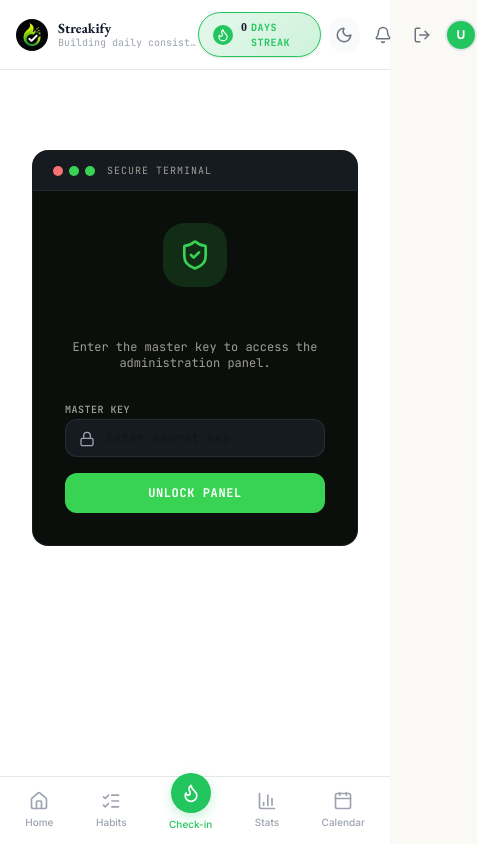
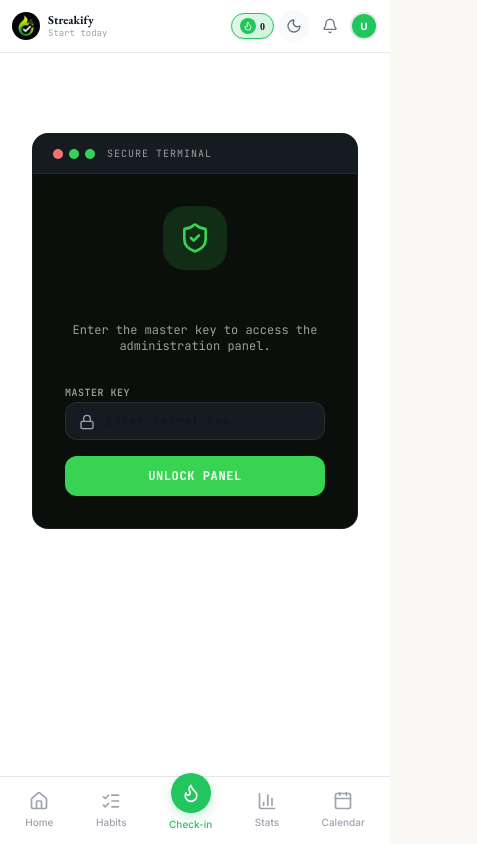
Before and after one commit to Varun79-python/streak-tracker, a Next.js app: page /admin in a window 390 px wide. Shown: the whole page, 477 px wide, since content can reach past the window. Built offline with nearby package versions, Linux system fonts and the light colour scheme.

Commit message:
Mobile responsive fix: TopNav, ProfileView, LeaderboardView, HabitFormModal, DashboardView - all views fitted for mobile

```diff
--- a/src/app/page.tsx
+++ b/src/app/page.tsx
@@ -97,7 +97,7 @@ export default function Home() {
       <div className="flex-1 flex flex-col min-w-0 pb-20">
         <TopNav />
 
-        <main className="flex-1 px-3 py-4 w-full mx-auto max-w-lg">
+        <main className="flex-1 px-3 sm:px-4 py-3 sm:py-4 w-full mx-auto max-w-lg">
           {renderActiveView()}
         </main>
       </div>
--- a/src/components/TopNav.tsx
+++ b/src/components/TopNav.tsx
@@ -16,7 +16,6 @@ function computeHeatmapStreak(history: Record<string, { completed?: boolean }>):
     if (entry && (entry.completed === true || Object.keys(entry).length > 0)) {
       streak++;
     } else if (i > 0) {
-      // Allow today to be incomplete (haven't checked in yet), but break on older gaps
       break;
     }
     d.setDate(d.getDate() - 1);
@@ -40,10 +39,10 @@ export const TopNav: React.FC = () => {
   const heatmapStreak = useMemo(() => computeHeatmapStreak(history), [history]);
 
   return (
-    <header className="sticky top-0 z-30 px-4 py-3 flex items-center justify-between min-h-[52px] border-b" style={{ background: 'var(--surface-canvas)', borderColor: 'var(--hairline)' }}>
+    <header className="sticky top-0 z-30 px-3 sm:px-4 py-2.5 sm:py-3 flex items-center justify-between min-h-[48px] sm:min-h-[52px] border-b" style={{ background: 'var(--surface-canvas)', borderColor: 'var(--hairline)' }}>
       {/* Left — Brand */}
-      <div className="flex items-center gap-2.5">
-        <div className="w-8 h-8 rounded-xl flex items-center justify-center overflow-hidden" style={{ background: '#22C55E' }}>
+      <div className="flex items-center gap-2 sm:gap-2.5 min-w-0">
+        <div className="w-7 h-7 sm:w-8 sm:h-8 rounded-xl flex items-center justify-center overflow-hidden flex-shrink-0" style={{ background: '#22C55E' }}>
           <img
             src="/logo.png"
             alt="Streakify Logo"
@@ -52,68 +51,63 @@ export const TopNav: React.FC = () => {
               e.currentTarget.style.display = 'none';
             }}
           />
-          <Flame className="w-4 h-4 text-white fire-animated" />
+          <Flame className="w-3.5 h-3.5 sm:w-4 sm:h-4 text-white fire-animated" />
         </div>
-        <div className="flex flex-col">
-          <span className="text-sm font-bold leading-tight" style={{ color: 'var(--ink)', fontFamily: 'var(--font-heading)' }}>
+        <div className="flex flex-col min-w-0">
+          <span className="text-xs sm:text-sm font-bold leading-tight truncate" style={{ color: 'var(--ink)', fontFamily: 'var(--font-heading)' }}>
             {user.name || 'Streakify'}
           </span>
-          <span className="text-[10px] font-mono text-[var(--muted-soft)] leading-tight truncate max-w-[140px]">
-            {user.bio || 'Building daily consistency'}
+          <span className="text-[9px] sm:text-[10px] font-mono text-[var(--muted-soft)] leading-tight truncate max-w-[100px] sm:max-w-[140px]">
+            {heatmapStreak > 0 ? <>{heatmapStreak}d streak</> : 'Start today'}
           </span>
         </div>
       </div>
 
       {/* Right — Actions */}
-      <div className="flex items-center gap-2">
-        {/* Premium Glowing Streak Badge */}
+      <div className="flex items-center gap-1 sm:gap-1.5 flex-shrink-0">
+        {/* Streak Badge — compressed on mobile */}
         <div
           onClick={() => setShowNotificationDrawer(true)}
-          className="flex items-center gap-2 px-3.5 py-1.5 rounded-full cursor-pointer transition-all hover:scale-105 active:scale-95 shadow-sm"
+          className="flex items-center gap-1 sm:gap-1.5 px-2 sm:px-3 py-1 sm:py-1.5 rounded-full cursor-pointer transition-all hover:scale-105 active:scale-95 shadow-sm"
           style={{
             background: 'linear-gradient(135deg, rgba(34, 197, 94, 0.12), rgba(34, 197, 94, 0.22))',
             border: '1px solid var(--green)',
             borderRadius: '9999px'
           }}
         >
-          <div className="w-5 h-5 rounded-full flex items-center justify-center flex-shrink-0" style={{ background: 'var(--green)', borderRadius: '9999px' }}>
-            <Flame className="w-3.5 h-3.5 text-white" />
+          <div className="w-4 h-4 sm:w-5 sm:h-5 rounded-full flex items-center justify-center flex-shrink-0" style={{ background: 'var(--green)', borderRadius: '9999px' }}>
+            <Flame className="w-2.5 h-2.5 sm:w-3.5 sm:h-3.5 text-white" />
           </div>
-          <div className="flex items-baseline gap-1 font-mono">
-            <span className="text-xs font-extrabold num-font" style={{ color: 'var(--ink)' }}>{heatmapStreak}</span>
-            <span className="text-[10px] font-bold text-[var(--green)] uppercase tracking-wider">
-              {heatmapStreak === 1 ? 'DAY STREAK' : 'DAYS STREAK'}
-            </span>
-          </div>
+          <span className="text-[10px] sm:text-xs font-extrabold num-font" style={{ color: 'var(--ink)' }}>{heatmapStreak}</span>
         </div>
 
         {/* Theme Toggle */}
         <button
           onClick={() => setTheme(theme === 'light' ? 'dark' : 'light')}
-          className="w-9 h-9 rounded-full flex items-center justify-center cursor-pointer transition-colors"
+          className="w-8 h-8 sm:w-9 sm:h-9 rounded-full flex items-center justify-center cursor-pointer transition-colors"
           style={{ background: 'var(--surface-soft)', color: 'var(--muted-claude)' }}
           title={theme === 'light' ? 'Switch to dark mode' : 'Switch to light mode'}
         >
-          {theme === 'light' ? <Moon className="w-[18px] h-[18px]" /> : <Sun className="w-[18px] h-[18px]" />}
+          {theme === 'light' ? <Moon className="w-4 h-4 sm:w-[18px] sm:h-[18px]" /> : <Sun className="w-4 h-4 sm:w-[18px] sm:h-[18px]" />}
         </button>
 
         {/* Notifications */}
         <button
           onClick={() => setShowNotificationDrawer(true)}
-          className="relative w-9 h-9 rounded-full flex items-center justify-center cursor-pointer transition-colors"
+          className="relative w-8 h-8 sm:w-9 sm:h-9 rounded-full flex items-center justify-center cursor-pointer transition-colors"
           style={{ background: 'transparent', color: 'var(--muted-claude)' }}
         >
-          <Bell className="w-[18px] h-[18px]" />
+          <Bell className="w-4 h-4 sm:w-[18px] sm:h-[18px]" />
           {unreadCount > 0 && (
-            <span className="absolute top-1 right-1 w-2 h-2 rounded-full" style={{ background: 'var(--green)' }} />
+            <span className="absolute top-0.5 right-0.5 w-2 h-2 rounded-full" style={{ background: 'var(--green)' }} />
           )}
         </button>
 
-        {/* Logout */}
+        {/* Logout — hidden on very small screens */}
         <button
           onClick={async () => { await logout(); }}
           title="Logout"
-          className="w-9 h-9 rounded-full flex items-center justify-center cursor-pointer transition-colors"
+          className="hidden sm:flex w-9 h-9 rounded-full items-center justify-center cursor-pointer transition-colors"
           style={{ color: 'var(--muted-claude)' }}
         >
           <LogOut className="w-[18px] h-[18px]" />
@@ -128,11 +122,11 @@ export const TopNav: React.FC = () => {
             <img
               src={user.avatar}
               alt={user.name}
-              className="w-8 h-8 rounded-full object-cover"
+              className="w-7 h-7 sm:w-8 sm:h-8 rounded-full object-cover"
               style={{ border: '2px solid var(--hairline)' }}
             />
           ) : (
-            <div className="w-8 h-8 rounded-full flex items-center justify-center text-xs font-bold text-white" style={{ background: '#22C55E', border: '2px solid var(--hairline)' }}>
+            <div className="w-7 h-7 sm:w-8 sm:h-8 rounded-full flex items-center justify-center text-[10px] sm:text-xs font-bold text-white" style={{ background: '#22C55E', border: '2px solid var(--hairline)' }}>
               {(user.name || 'U').charAt(0).toUpperCase()}
             </div>
           )}
--- a/src/components/modals/HabitFormModal.tsx
+++ b/src/components/modals/HabitFormModal.tsx
@@ -145,7 +145,7 @@ export const HabitFormModal: React.FC = () => {
             />
           </div>
 
-          <div className="grid grid-cols-2 gap-4">
+          <div className="grid grid-cols-1 sm:grid-cols-2 gap-4">
             <div className="space-y-1">
               <label className="text-xs font-semibold text-[var(--muted-claude)]">Streak Requirement</label>
               <select
--- a/src/components/views/DashboardView.tsx
+++ b/src/components/views/DashboardView.tsx
@@ -79,7 +79,7 @@ export const DashboardView: React.FC = () => {
   }, [history, todayStr]);
 
   return (
-    <div className="space-y-6 select-none">
+    <div className="space-y-4 sm:space-y-6 select-none">
 
       {/* Motivation Section */}
       <MotivationCard />
--- a/src/components/views/LeaderboardView.tsx
+++ b/src/components/views/LeaderboardView.tsx
@@ -100,6 +100,8 @@ export const LeaderboardView: React.FC = () => {
 
       {/* Leaderboard Table */}
       <div className="claude-card rounded-3xl overflow-hidden">
+        <div className="overflow-x-auto">
+          <div className="min-w-[500px]">
             <div className="p-4 grid grid-cols-12 text-xs font-bold font-mono uppercase tracking-wider" style={{ background: 'rgba(34, 197, 94, 0.08)', color: 'var(--muted-soft)' }}>
               <span className="col-span-1">Rank</span>
               <span className="col-span-5">User</span>
@@ -132,5 +134,7 @@ export const LeaderboardView: React.FC = () => {
             </div>
           </div>
         </div>
+      </div>
+    </div>
   );
 };
```
Also changed, not shown: src/components/views/ProfileView.tsx (+6 -6 lines). Lines whose indentation alone changed are shown as unchanged.
